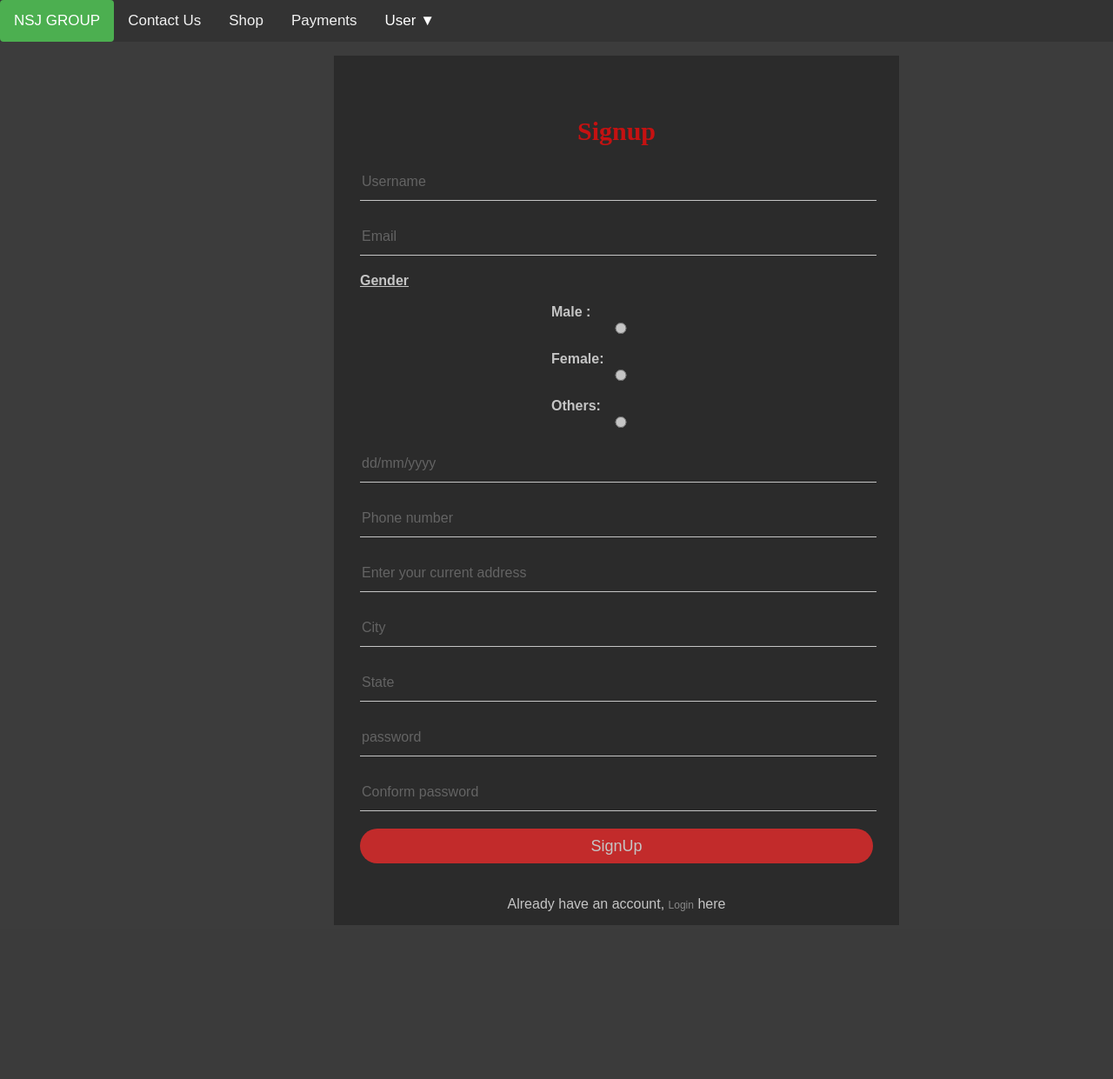
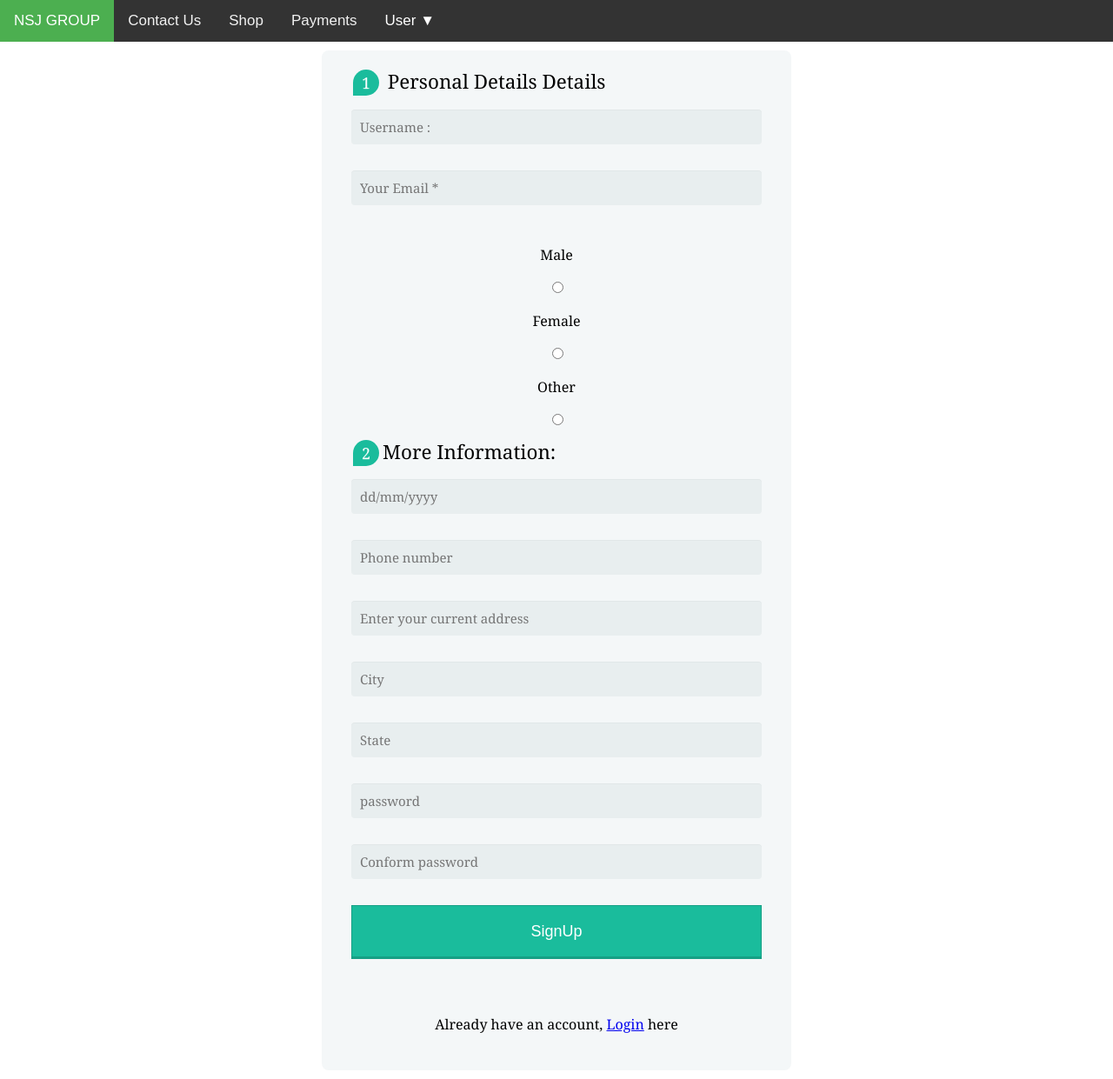
Before and after one commit to noelsj007/ecommerceweb, a Django app: page /accounts/register/ in a window 1280 px wide. Shown: the whole page at 87% size. Before the commit the page ends 1064 px from the top, so only its background shows below. Run offline with Django 3.2, Linux system fonts and the light colour scheme.

Commit message:
Update register.html

```diff
--- a/templates/register.html
+++ b/templates/register.html
@@ -10,114 +10,168 @@
     {% block content %}
 
     <style>
-       body{
-          margin:0;
-          padding:0;
-          background-color: #3C3C3C;
-          font-family: sans-serif;
-           }
-      .log{  width:1366px;
-          height:800px;
-
-          }
-      .loginbox{  width: 650px;
-          height: 1000px;
-          background: #242424;
-          color: #fff;
-          top:8%;
-          left:30%;
-          bottom: 5%;
-          position:absolute;
-          transform: translate (-50%,-50%);
-          box-sizing: border-box;
-          padding: 70px 30px;
-          opacity: .7 ;
-               }
-      h1{    margin:0;
-          padding: 0 0 20px;
-          text-align: center;
-          font-size: 30px;
-          font-family:AR JULIAN;
-          color:red;
-        }
-      .loginbox p{  margin:0;
-          padding: 0;
-          font-weight:bold;
-                 }
-      .loginbox input{width: 100%;
-          margin-bottom:20px;
-                     }
-      .loginbox input[type="text"], input[type="password"], input[type="email"], input[type=""]{
-          border: none;
-          border-bottom: 1px solid #fff;
-          background: transparent;
-          outline:none;
-          height:40px;
-          color:#fff;
-          font-size:16px;
-              }
-      .loginbox input[type="radio"]{
-          border: none;
-          background: transparent;
-      }
-      .loginbox input[type="submit"]{
-          border: none;
-          outline:none;
-          height:40px;
-          background:#fb2525;
-          color: #fff;
-          font-size:18px;
-          border-radius:20px;
-              }
-      .loginbox input[type="submit"]:hover
-      {    cursor:pointer;
-          background:#ffc107;
-          color:#000;
-      }
-      .loginbox a{
-          text-decoration:none;
-          font-size:12px;
-          line-height:20px;
-          color: darkgrey;
-      }
-      .loginbox a:hover
-      {
-        color:#ffc107;
-      }
-      .active{
-        color:#fff;
-        background:#e02626;
-        border-radius:4px;
-      }
-      .loginbox input[type="radio"]{
-          display: inline;
+           .body{
+        background-color: #4D4D4D;
+    }
+    .card {
+        box-shadow: 0 4px 8px 0 rgba(0, 0, 0, 0.2);
+        max-width: 300px;
+        margin: auto;
+        text-align: center;
+        font-family: arial;
       }
 
+      .price {
+        color: grey;
+        font-size: 22px;
+      }
+
+      .card button {
+        border: none;
+        outline: 0;
+        padding: 12px;
+        color: white;
+        background-color: #000;
+        text-align: center;
+        cursor: pointer;
+        width: 100%;
+        font-size: 18px;
+      }
+
+      .card button:hover {
+        opacity: 0.7;
+      }
+      .form-style-5{
+	max-width: 500px;
+	padding: 10px 20px;
+	background: #f4f7f8;
+	margin: 10px auto;
+	padding: 20px;
+	background: #f4f7f8;
+	border-radius: 8px;
+	font-family: Georgia, "Times New Roman", Times, serif;
+}
+.form-style-5 fieldset{
+	border: none;
+}
+.form-style-5 legend {
+	font-size: 1.4em;
+	margin-bottom: 10px;
+}
+.form-style-5 label {
+	display: block;
+	margin-bottom: 8px;
+}
+.form-style-5 input[type="text"],
+.form-style-5 input[type="date"],
+.form-style-5 input[type="datetime"],
+.form-style-5 input[type="email"],
+.form-style-5 input[type="number"],
+.form-style-5 input[type="search"],
+.form-style-5 input[type="time"],
+.form-style-5 input[type="url"],
+.form-style-5 input[type="password"],
+.form-style-5 textarea,
+.form-style-5 select {
+	font-family: Georgia, "Times New Roman", Times, serif;
+	background: rgba(255,255,255,.1);
+	border: none;
+	border-radius: 4px;
+	font-size: 15px;
+	margin: 0;
+	outline: 0;
+	padding: 10px;
+	width: 100%;
+	box-sizing: border-box;
+	-webkit-box-sizing: border-box;
+	-moz-box-sizing: border-box;
+	background-color: #e8eeef;
+	color:#8a97a0;
+	-webkit-box-shadow: 0 1px 0 rgba(0,0,0,0.03) inset;
+	box-shadow: 0 1px 0 rgba(0,0,0,0.03) inset;
+	margin-bottom: 30px;
+}
+.form-style-5 input[type="text"]:focus,
+.form-style-5 input[type="date"]:focus,
+.form-style-5 input[type="datetime"]:focus,
+.form-style-5 input[type="email"]:focus,
+.form-style-5 input[type="number"]:focus,
+.form-style-5 input[type="search"]:focus,
+.form-style-5 input[type="time"]:focus,
+.form-style-5 input[type="url"]:focus,
+.form-style-5 input[type="password"]:focus,
+.form-style-5 textarea:focus,
+.form-style-5 select:focus{
+	background: #d2d9dd;
+}
+.form-style-5 select{
+	-webkit-appearance: menulist-button;
+	height:35px;
+}
+.form-style-5 .number {
+	background: #1abc9c;
+	color: #fff;
+	height: 30px;
+	width: 30px;
+	display: inline-block;
+	font-size: 0.8em;
+	margin-right: 4px;
+	line-height: 30px;
+	text-align: center;
+	text-shadow: 0 1px 0 rgba(255,255,255,0.2);
+	border-radius: 15px 15px 15px 0px;
+}
+
+.form-style-5 input[type="submit"],
+.form-style-5 input[type="button"]
+{
+	position: relative;
+	display: block;
+	padding: 19px 39px 18px 39px;
+	color: #FFF;
+	margin: 0 auto;
+	background: #1abc9c;
+	font-size: 18px;
+	text-align: center;
+	font-style: normal;
+	width: 100%;
+	border: 1px solid #16a085;
+	border-width: 1px 1px 3px;
+	margin-bottom: 10px;
+}
+.form-style-5 input[type="submit"]:hover,
+.form-style-5 input[type="button"]:hover
+{
+	background: #109177;
+}
     </style>
     <center>
-    <div class="loginbox">
+<div class="form-style-5" style="display: inline-block;">
+
     <form action="{% url "Register" %}" method="POST">
         {% csrf_token %}
 
-        <center>
-            <h1>Signup</h1>
-            <input type="text" value="" name="Candidate_Name" placeholder="Username">
-            <input type="email" value="" name="Candidate_Emailid" placeholder="Email">
-            <p style="float: left;"><u>Gender</u></p><br><br>
-
-            <p style="float: left; padding-left: 220px;">Male   :</p><input  style="padding-bottom: 10px;"  type="radio" value="Male" name="Candidate_Gender" placeholder="Gender" id="gender">
-            <p style="float: left; padding-left: 220px;">Female:</p><input  style="display: inline;"  type="radio" value="Female" name="Candidate_Gender" placeholder="Gender" id="gender">
-            <p style="float: left; padding-left: 220px;">Others:</p><input style="display: inline;" type="radio" value="Others" name="Candidate_Gender" placeholder="Gender" id="gender">
-
-            <input type="text" value="" name="Candidate_DOB" placeholder="dd/mm/yyyy">
-            <input type="" value="" name="Candidate_Phonenumber" placeholder="Phone number">
+                <fieldset>
+        <legend><span class="number">1</span> Personal Details Details</legend>
+        <input required type="text" name="Candidate_Name" placeholder="Username :">
+        <input required type="email" name="email" placeholder="Your Email *">
+        <p>Male</p><input required type="radio" name="Candidate_Gender" placeholder="Gender *" value="Male">
+        <p>Female</p><input required type="radio" name="Candidate_Gender" placeholder="Gender *" value="Female">
+        <p>Other</p><input required type="radio" name="Candidate_Gender" placeholder="Gender *" value="Others">
+        <div>
+        </div>
+        </fieldset>
+        <fieldset>
+        <legend><span class="number">2</span>More Information:</legend>
+              <input type="text" value="" name="Candidate_DOB" placeholder="dd/mm/yyyy">
+            <input type="text" value="" name="Candidate_Phonenumber" placeholder="Phone number">
             <input type="text" value="" name="Candidate_Adderss" placeholder="Enter your current address">
             <input type="text" value="" name="Candidate_City" placeholder="City">
             <input type="text" value="" name="Candidate_State" placeholder="State">
             <input type="password" value="" name="Candidate_Password" placeholder="password">
             <input type="password" value="" name="Candidate_Conformpassword" placeholder="Conform password">
             <input type="submit" value="SignUp" name="AccountSignup"><br>
-        </center>
+        </fieldset>
     </form>
 
 <div>
```
